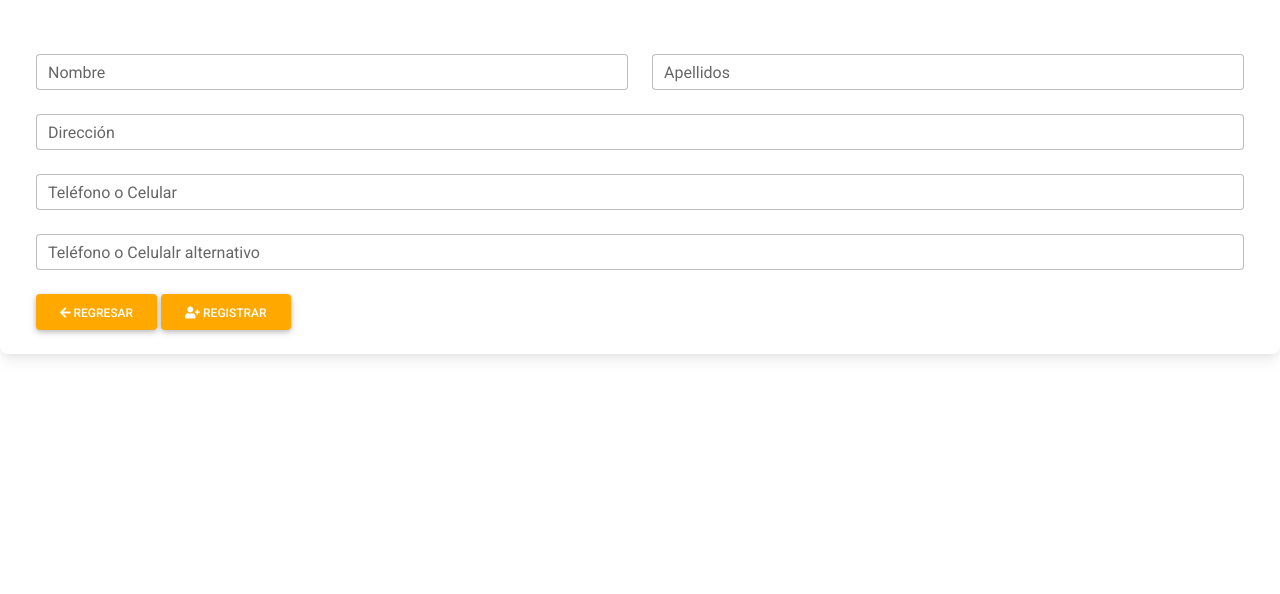
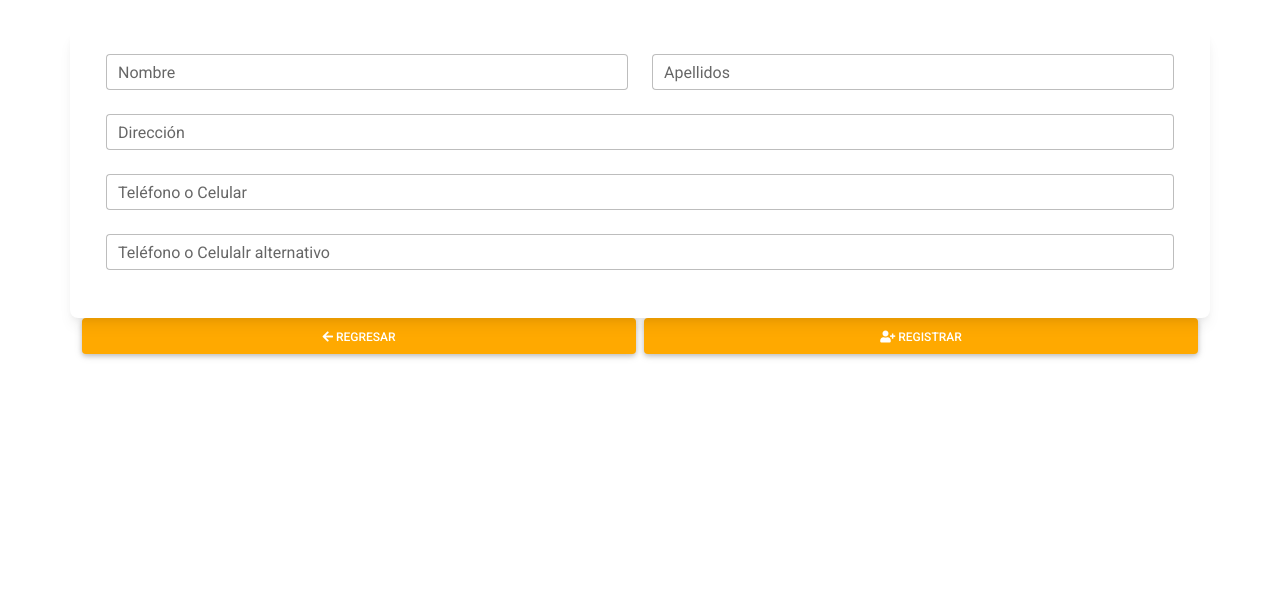
Before and after one commit to aydis20P/SocorritoMixcoacST, a Django app: template mockups/templates/registrar-cliente.html in a window 1280 px wide. Shown: the part 148-742 px from the top of the page. Run offline with Django 3.2, Linux system fonts and the light colour scheme; the template is opened without the code that fills it, so the values that code supplies are empty; some libraries are stand-ins or nearby versions.

Commit message:
Mockup Registrar Cliente prueba 1.0

```diff
--- a/mockups/templates/registrar-cliente.html
+++ b/mockups/templates/registrar-cliente.html
@@ -6,7 +6,7 @@
 {% endblock head %}
 
 {% block content %}
-<div class="container-fluid">
+<div class="container">
   <div class="row">
     <div class="card">
       <div class="card-body">
@@ -44,18 +44,32 @@
                 <input type="text" id="form6Example6" class="form-control" />
                 <label class="form-label" for="form6Example6">Teléfono o Celulalr alternativo</label>
               </div>
-
+          </form>
+      </div>
+    </div>
+  </div>
+  <div class="row">
+    <div class="col">
+      <div class="row gy-5 gx-2">
+        <div class="col">
+          <div class="d-grid gap-2 ">
             <a href="busqueda-cliente" class="btn btn-warning">
               <i class="fas fa-arrow-left"></i>
               Regresar
             </a>
-
+          </div>
+        </div>
+        <div class="col">
+          <div class="d-grid gap-2 ">
             <a href="registrar-cliente" class="btn btn-warning">
               <i class="fas fa-user-plus"></i>
               Registrar
             </a>
-        </form>
           </div>
+        </div>
+      </div>
+
+
     </div>
   </div>
 </div>
```
Lines whose indentation alone changed are shown as unchanged.
